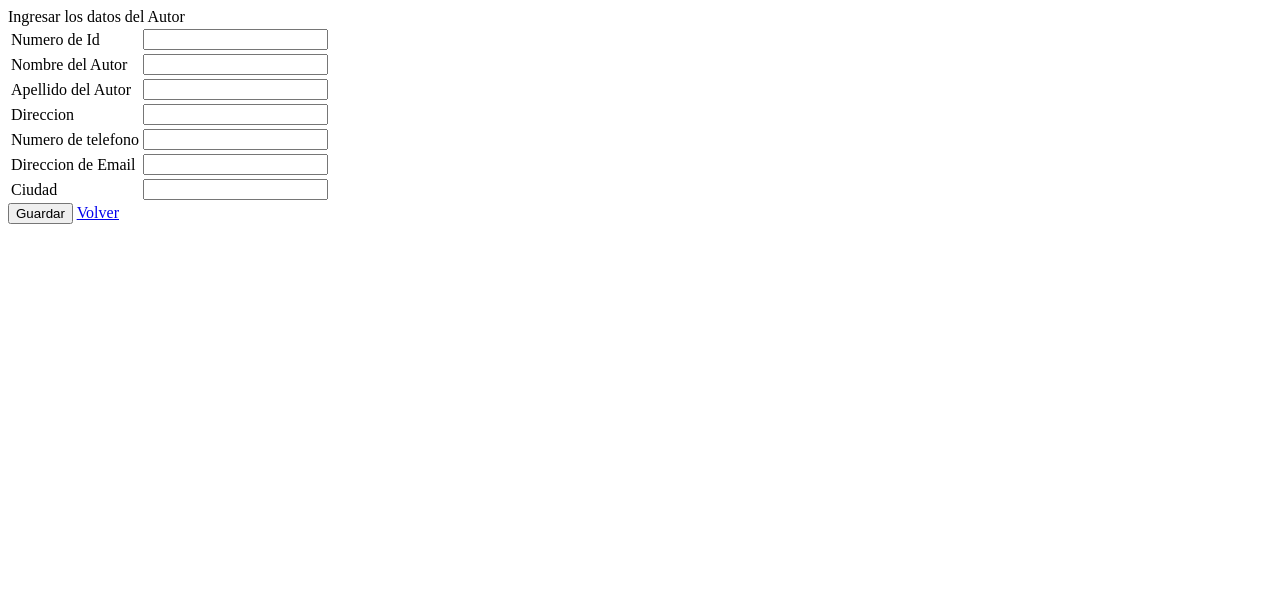
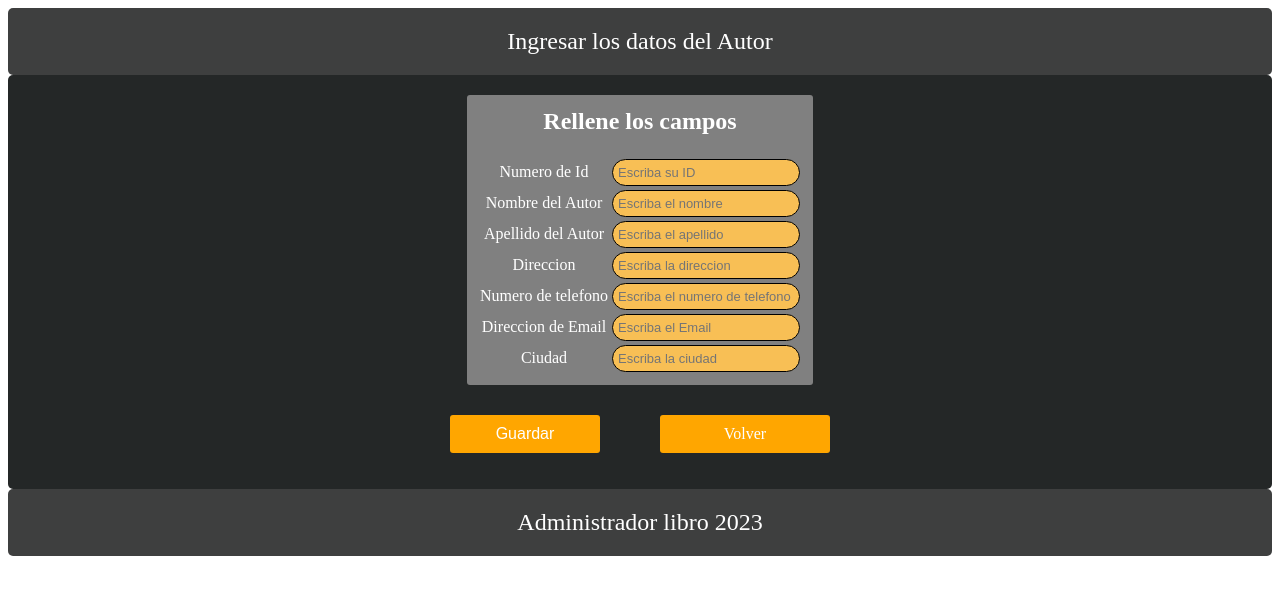
Before and after one commit to JuanDiegoj51/Crud_biblioteca, a PHP site: page /ingresar_autor.php in a window 1280 px wide. Shown: the top 595 px of the page. Run offline with PHP 8.4, Linux system fonts and the light colour scheme.

Commit message:
Se agregan footer, hearder y se asigna todo el css debido para darle estilo a todas las paginas

```diff
--- a/ingresar_autor.php
+++ b/ingresar_autor.php
@@ -1,43 +1,56 @@
 <html>
    <head>
     <title>Ingresar Autor</title>
+    <link rel="stylesheet" href="src/style-i.css">
    </head>
    <header>
         Ingresar los datos del Autor
    </header>
+   <body>
+        <div class="content clearfix">
             <form action="administrar_autor.php" method='post'>
                 <table>
                     <tr>
+                        <td colspan="2"><h2>Rellene los campos</h2></td>
+                    </tr>
+                    <tr>
                         <td>Numero de Id</td>
-            <td><input type="text" name='id' required></td>
+                        <td><input type="text" name='id' required placeholder="Escriba su ID"></td>
                     </tr>
                     <tr>
                         <td>Nombre del Autor</td>
-            <td><input type="text" name='nombre' required></td>
+                        <td><input type="text" name='nombre' required placeholder="Escriba el nombre"></td>
                     </tr>
                     <tr>
                         <td>Apellido del Autor</td>
-            <td><input type="text" name='apellido' required></td>
+                        <td><input type="text" name='apellido' required placeholder="Escriba el apellido"></td>
                     </tr>
                     <tr>
                         <td>Direccion</td>
-            <td><input type="text" name='direccion' required></td>
+                        <td><input type="text" name='direccion' required placeholder="Escriba la direccion"></td>
                     </tr>
                     <tr>
                         <td>Numero de telefono</td>
-            <td><input type="text" name='telefono' required></td>
+                        <td><input type="text" name='telefono' required placeholder="Escriba el numero de telefono"></td>
                     </tr>
                     <tr>
                         <td>Direccion de Email</td>
-            <td><input type="text" name='email' required></td>
+                        <td><input type="text" name='email' required placeholder="Escriba el Email"></td>
                     </tr>
                     <tr>
                         <td>Ciudad</td>
-            <td><input type="text" name='ciudad' required></td>
+                        <td><input type="text" name='ciudad' required placeholder="Escriba la ciudad"></td>
                     </tr>
                     <input type="hidden" name='insertar' value='insertar'>
                 </table>
-    <input type="submit" value="Guardar">
-    <a href="index.php">Volver</a>
+                <div class="boton-container">
+                    <input type="submit" class="btn-guardar" value="Guardar">
+                    <a type="submit" class="btn-volver" href="index.php">Volver</a>
+                </div>
             </form>
+        </div>
+        <footer>
+            Administrador libro 2023
+        </footer>
+   </body>
 </html>
--- /dev/null
+++ b/src/style-i.css
@@ -0,0 +1,106 @@
+header {
+    background-color: #3e3f3f;
+    color: white; /* Color del texto */
+    padding: 20px; /* Espaciado interno */
+    text-align: center; /* Centrar el texto */
+    font-size: 24px; /* Tamaño de fuente */
+    border-radius: 5px;
+}
+
+table {
+    background-color: gray;
+    border: 1px;
+    border-radius: 3px;
+    padding: 10px;
+    margin: 0 auto; /* Centrar horizontalmente */
+    color: white;
+}
+
+input[type="text"] {
+    padding: 5px;
+    border: 1px solid black;
+    border-radius: 15px;
+    width: 100%;
+    box-sizing: border-box; /* Evita que el padding afecte el ancho total */
+    font-size: 13px;
+    background-color: #f8bf55;
+}
+
+input[type="text"]:focus {
+    border-color: #ffa600;
+    outline: none;
+}
+
+table, th, td {
+    text-align: center;
+
+}
+
+.boton-container {
+    text-align: center;
+    margin-top: 20px;
+    display: flex;
+    justify-content: space-between;
+    width: 100%;
+}
+
+.content {
+    background-color: #242727;
+    display: flex;
+    justify-content: center; /* Centrar horizontalmente */
+    gap: 20px;
+    flex-wrap: wrap; /* Permite que las tablas se ajusten horizontalmente */
+    padding: 20px; /* Añade espacio alrededor del contenido */
+    border-radius: 5px;
+}
+
+.btn-volver{
+    text-align: center;
+}
+.btn-guardar, .btn-volver {
+    background-color: #ffa600;;
+    display: inline-block;
+    padding: 10px;
+    color: white;
+    text-decoration: none;
+    border-radius: 3px;
+    width: 150px;
+    transition: background-color 0.4s ease;
+    border: none; /* Elimina el borde del botón */
+    cursor: pointer; /* Cambia el cursor al pasar por encima */
+    font-size: 16px; /* Ajusta el tamaño de fuente */
+    margin-top: 10px;
+    margin-inline: 30px;
+    background-image: none;
+}
+
+.btn-guardar:hover, .btn-volver:hover {
+    background-color: #c97f01; /* Amarillo más oscuro en el hover */
+}
+
+.btn-guardar:hover {
+    background-image: url('imagenSAVE.png');
+    background-size: 20px 20px;
+    background-position: center;
+    background-repeat: no-repeat;
+    color: transparent;
+    text-indent: -9999px;
+}
+
+.btn-volver:hover {
+    background-image: url('x-cancelar.webp');
+    background-size: 20px 20px;
+    background-position: center;
+    background-repeat: no-repeat;
+    color: transparent;
+    text-indent: -9999px;
+}
+
+footer{
+    background-color: #3e3f3f;
+    color: white; /* Color del texto */
+    padding: 20px; /* Espaciado interno */
+    text-align: center; /* Centrar el texto */
+    font-size: 24px; /* Tamaño de fuente */
+    border-radius: 5px;
+}
```
Also changed, not shown: actualizar.php (+14 -3 lines), actualizar_autor.php (+11 -2 lines), index.php (+9 -2 lines), ingresar.php (+17 -6 lines), mostrar.php (+16 -6 lines), mostrar_autor.php (+12 -3 lines), src/style-s.css (added, +96 -0 lines), src/style.css (+40 -9 lines), src/basura.png (added), src/imagenSAVE.png (added), src/x-cancelar.webp (added). Lines whose indentation alone changed are shown as unchanged.
